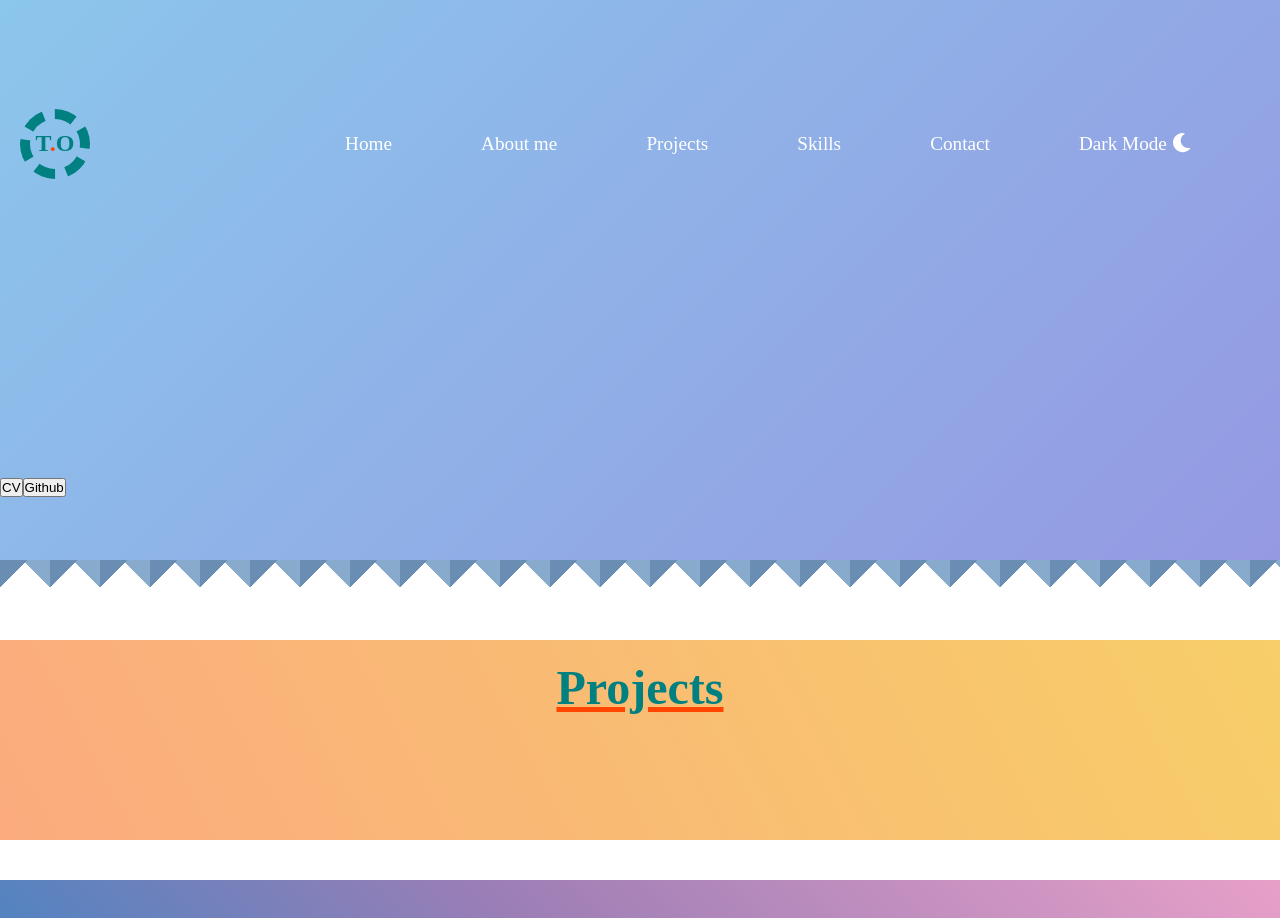
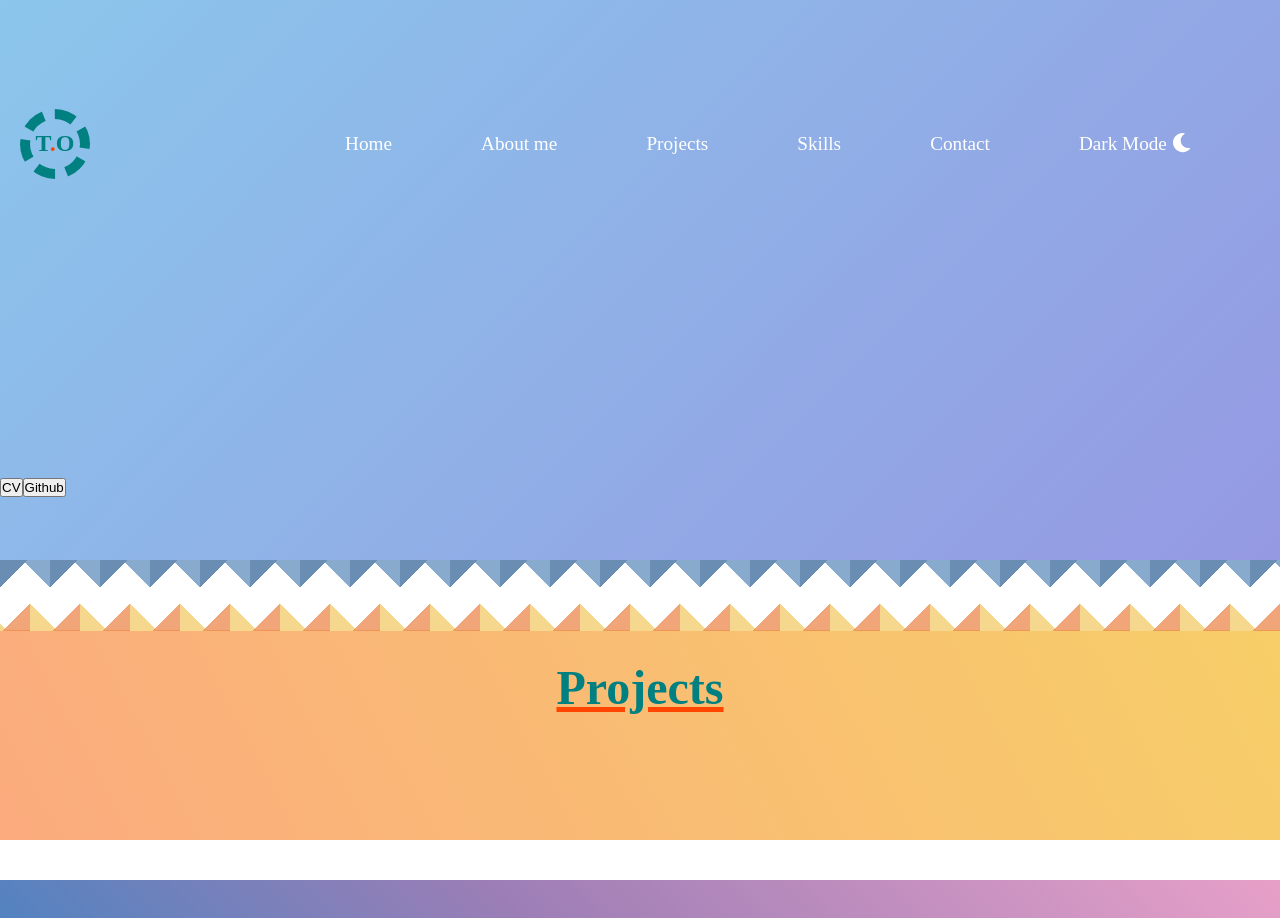
Before and after one commit to TrevorOdhiambo/My-Portfolio, a React (Create React App) app: page / in a window 1280 px wide. Shown: the top 918 px of the page. Built offline with nearby package versions, Linux system fonts and the light colour scheme.

Commit message:
projects section styling

```diff
--- a/package.json
+++ b/package.json
@@ -6,6 +6,9 @@
     "@fortawesome/fontawesome-svg-core": "1.3.0-beta3",
     "@fortawesome/free-solid-svg-icons": "^5.15.4",
     "@fortawesome/react-fontawesome": "0.1.16",
+    "axios": "^0.24.0",
+    "firebase": "^9.6.1",
+    "firebase-tools": "^10.0.0",
     "react": "17.0.2",
     "react-dom": "17.0.2",
     "react-icons": "4.3.1"
--- a/src/Projects/projects.css
+++ b/src/Projects/projects.css
@@ -1,10 +1,31 @@
 .projects{
   margin-top: 70px;
+  width: 100vw;
+  background-color: #FBAB7E;
+  background-image: linear-gradient(62deg, #FBAB7E 0%, #F7CE68 100%);
   display: flex;
   flex-direction: column;
   justify-content: center;
   align-items: center;
+  position: relative;
 }
+
+.projects::before {
+  content: '';
+  position: absolute;
+  right: 0;
+  left: -0%;
+  top: -28%;
+  transform: rotate(180deg);
+  z-index: 10;
+  display: block;
+  height: 60px;
+  background-size: 50px 100%;
+  background-image: linear-gradient(135deg,   #ec874cbe 25%, transparent 25%), linear-gradient(225deg, #f5d78d 25%, transparent 25%);
+  background-position: 0 0;
+}
+
+
 .projects .title{
   font-size: 3rem;
   text-align: center;
@@ -13,11 +34,11 @@
 }
 
 .project-container{
-  width: 100vw;
+  width: 80%;
   margin-top: 10px;
   height: 200px;
-  background-color: #FBAB7E;
-background-image: linear-gradient(62deg, #FBAB7E 0%, #F7CE68 100%);
+
+
 
   padding: 20px;
 }
```
Also changed, not shown: 1 other file (tests, documents, lock files or other folders).
